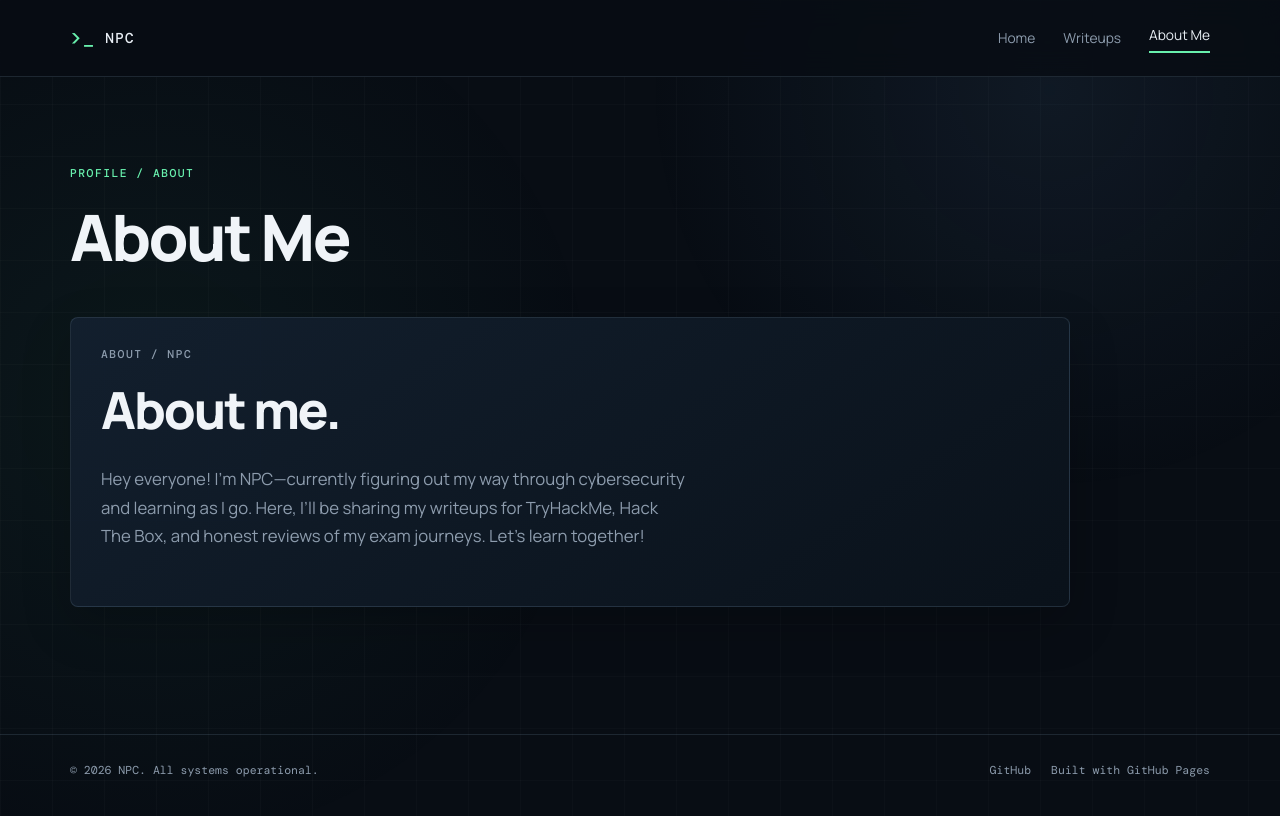
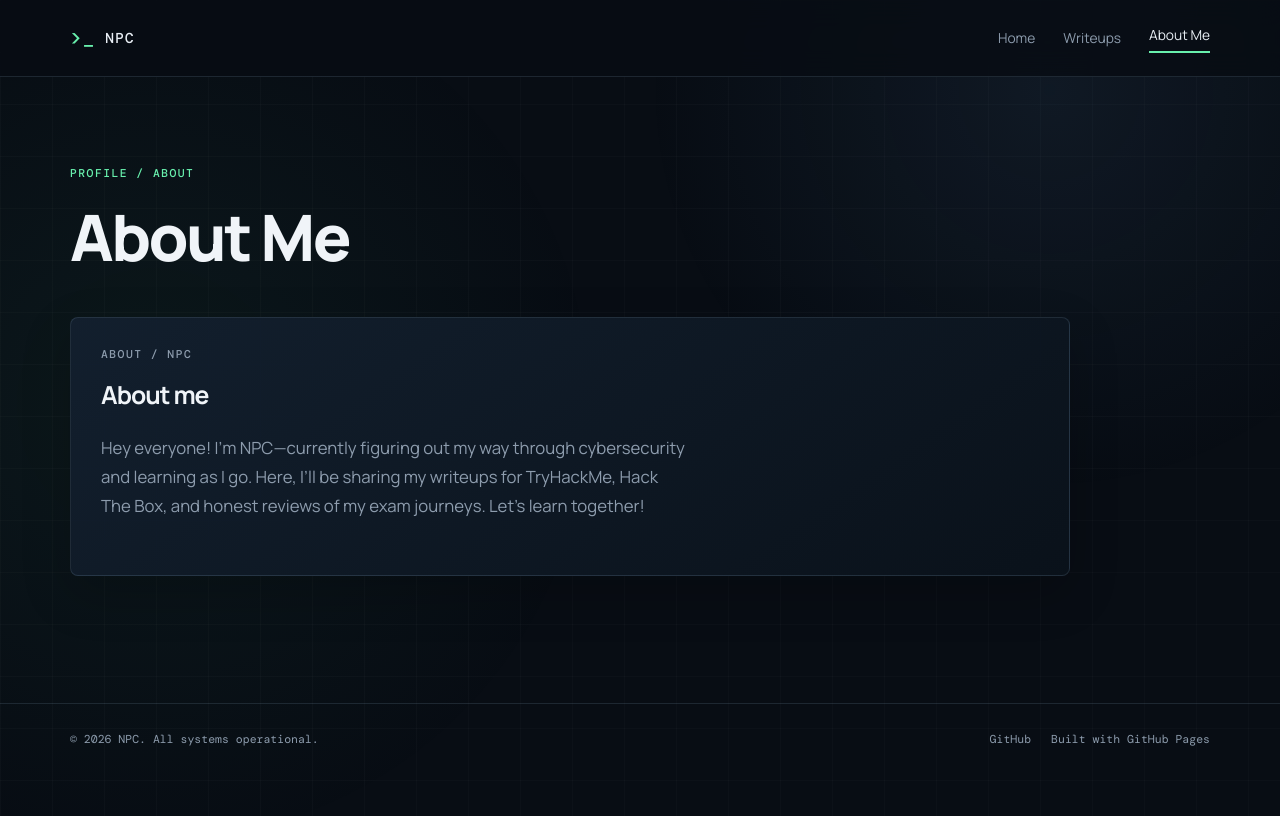
Before and after one commit to useless-npc/useless-npc.github.io, a Jekyll site: the page built from about.md, in a window 1280 px wide. Shown: the top 816 px of the page. Built offline with Jekyll 4.4.1, drawn with Linux system fonts in a browser that asks for light colours.

```diff
--- a/about.md
+++ b/about.md
@@ -6,6 +6,6 @@ permalink: /about/
 
 <section class="about-intro panel">
   <p class="eyebrow">ABOUT / NPC</p>
-  <h1>About me.</h1>
+  <h2>About me</h2>
   <p class="lede">Hey everyone! I’m NPC—currently figuring out my way through cybersecurity and learning as I go. Here, I’ll be sharing my writeups for TryHackMe, Hack The Box, and honest reviews of my exam journeys. Let's learn together!</p>
 </section>
--- /dev/null
+++ b/google518f4f64589bffee.html
@@ -0,0 +1 @@
+google-site-verification: google518f4f64589bffee.html
```
